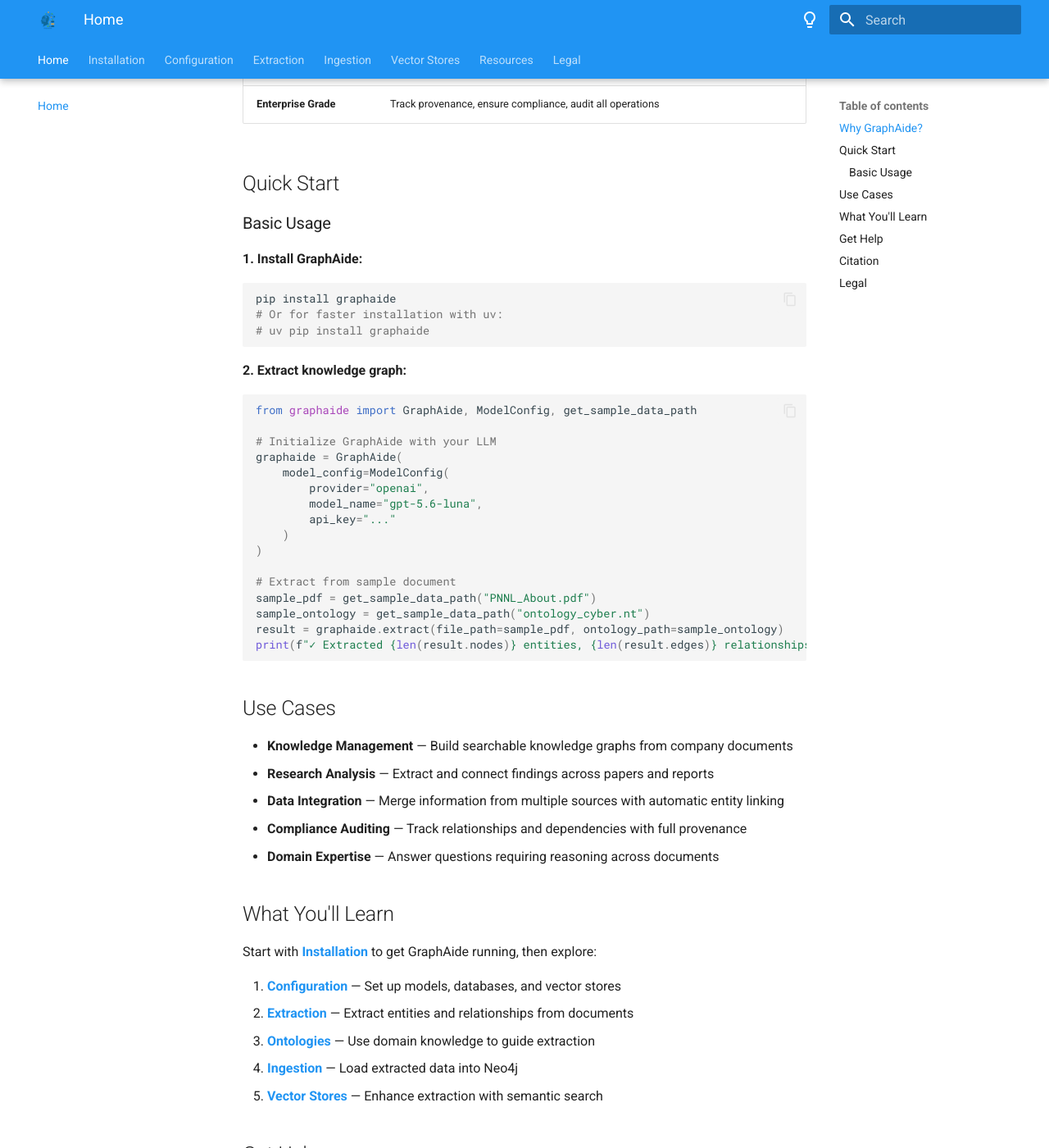
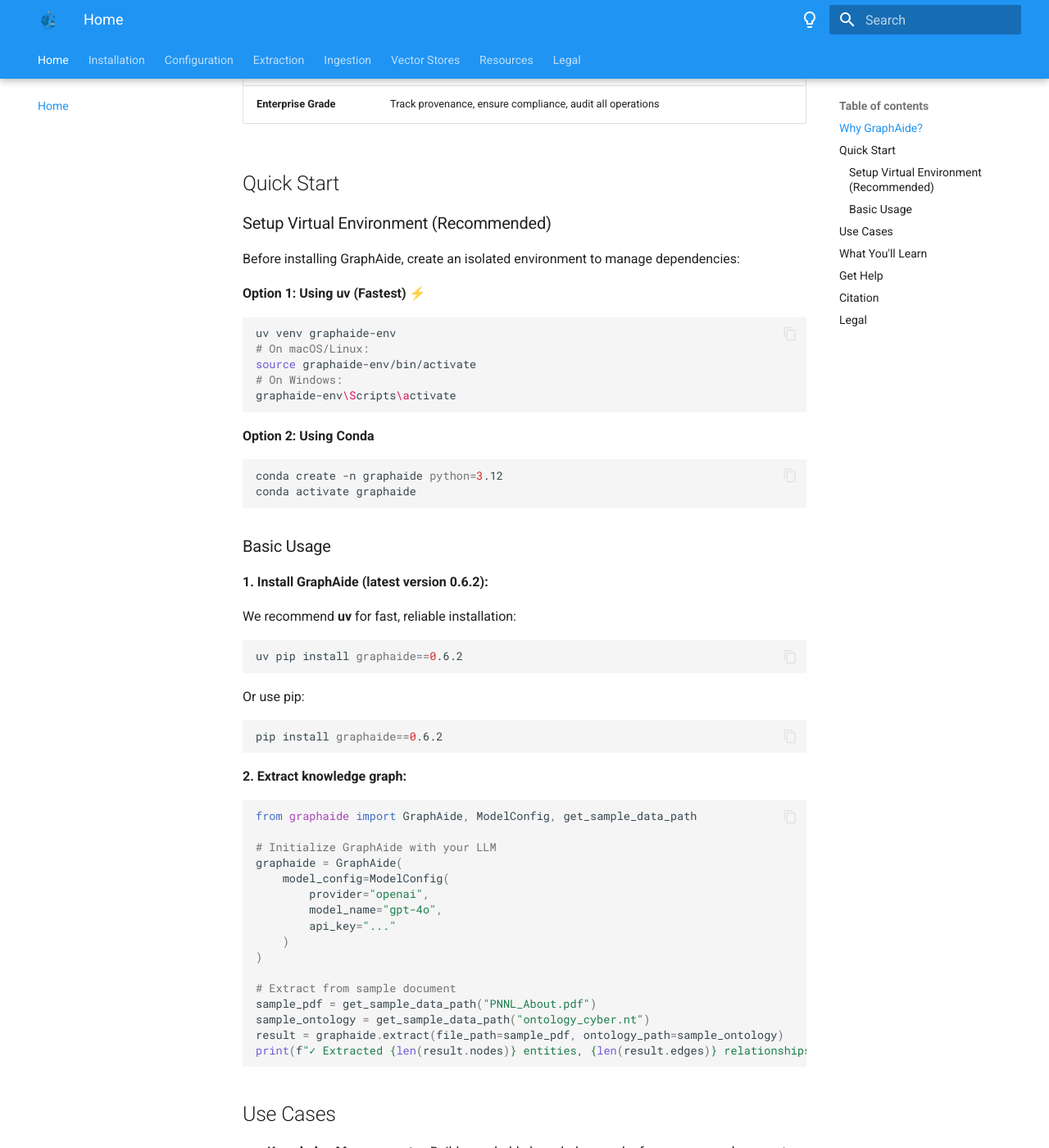
Before and after one commit to pnnl/GraphAide, an MkDocs documentation site: the page built from docs/index.md, in a window 1280 px wide and 1400 px high, scrolled down 1098 px. Shown: the whole window at 82% size. Built offline with MkDocs 1.6.1 and Material for MkDocs 9.7.7, drawn with Linux system fonts in a browser that asks for light colours.

Commit message:
Update Quick Start: add virtual env setup, emphasize uv, specify latest version 0.6.2

````diff
--- a/docs/index.md
+++ b/docs/index.md
@@ -27,13 +27,37 @@
 
 ## Quick Start
 
+### Setup Virtual Environment (Recommended)
+
+Before installing GraphAide, create an isolated environment to manage dependencies:
+
+**Option 1: Using uv (Fastest)** ⚡
+```bash
+uv venv graphaide-env
+# On macOS/Linux:
+source graphaide-env/bin/activate
+# On Windows:
+graphaide-env\Scripts\activate
+```
+
+**Option 2: Using Conda**
+```bash
+conda create -n graphaide python=3.12
+conda activate graphaide
+```
+
 ### Basic Usage
 
-**1. Install GraphAide:**
+**1. Install GraphAide (latest version 0.6.2):**
+
+We recommend **uv** for fast, reliable installation:
 ```bash
-pip install graphaide
-# Or for faster installation with uv:
-# uv pip install graphaide
+uv pip install graphaide==0.6.2
+```
+
+Or use pip:
+```bash
+pip install graphaide==0.6.2
 ```
 
 **2. Extract knowledge graph:**
@@ -44,7 +68,7 @@
 graphaide = GraphAide(
     model_config=ModelConfig(
         provider="openai",
-        model_name="gpt-5.6-luna",
+        model_name="gpt-4o",
         api_key="..."
     )
 )
````
